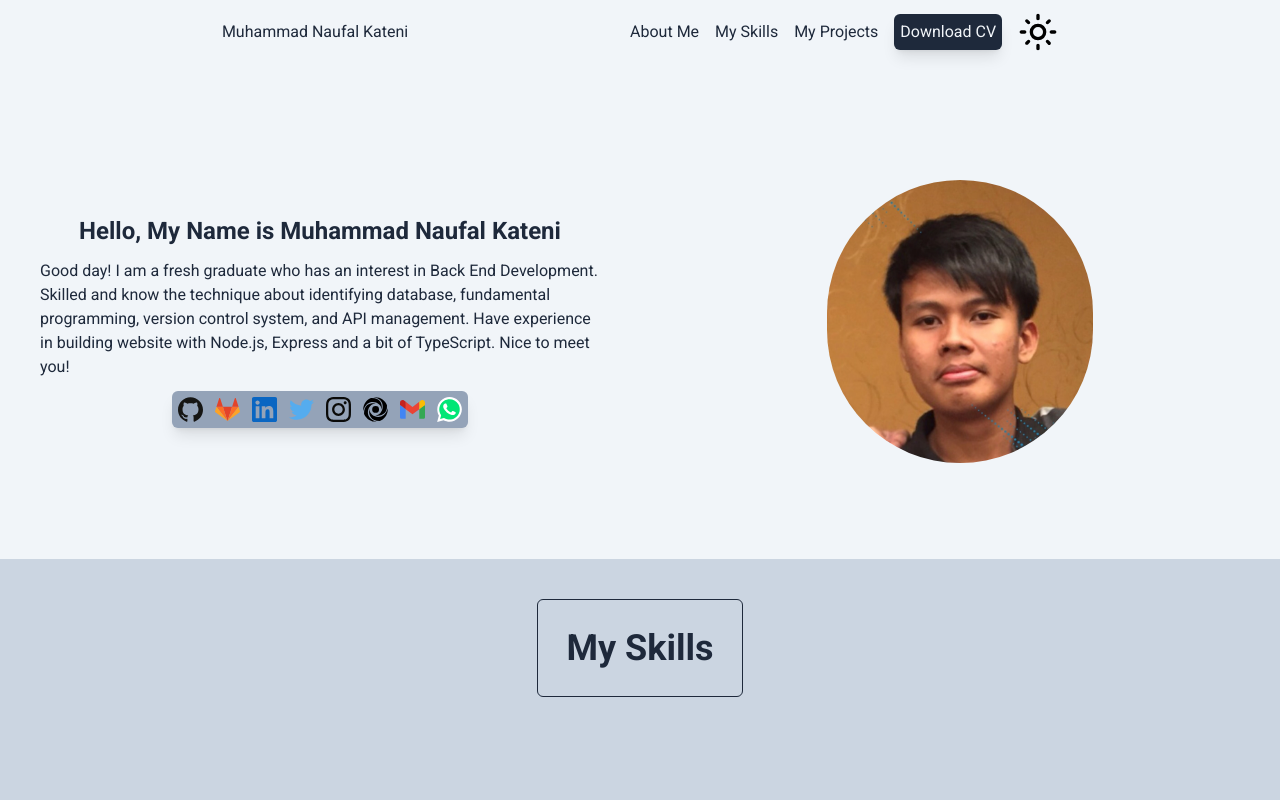
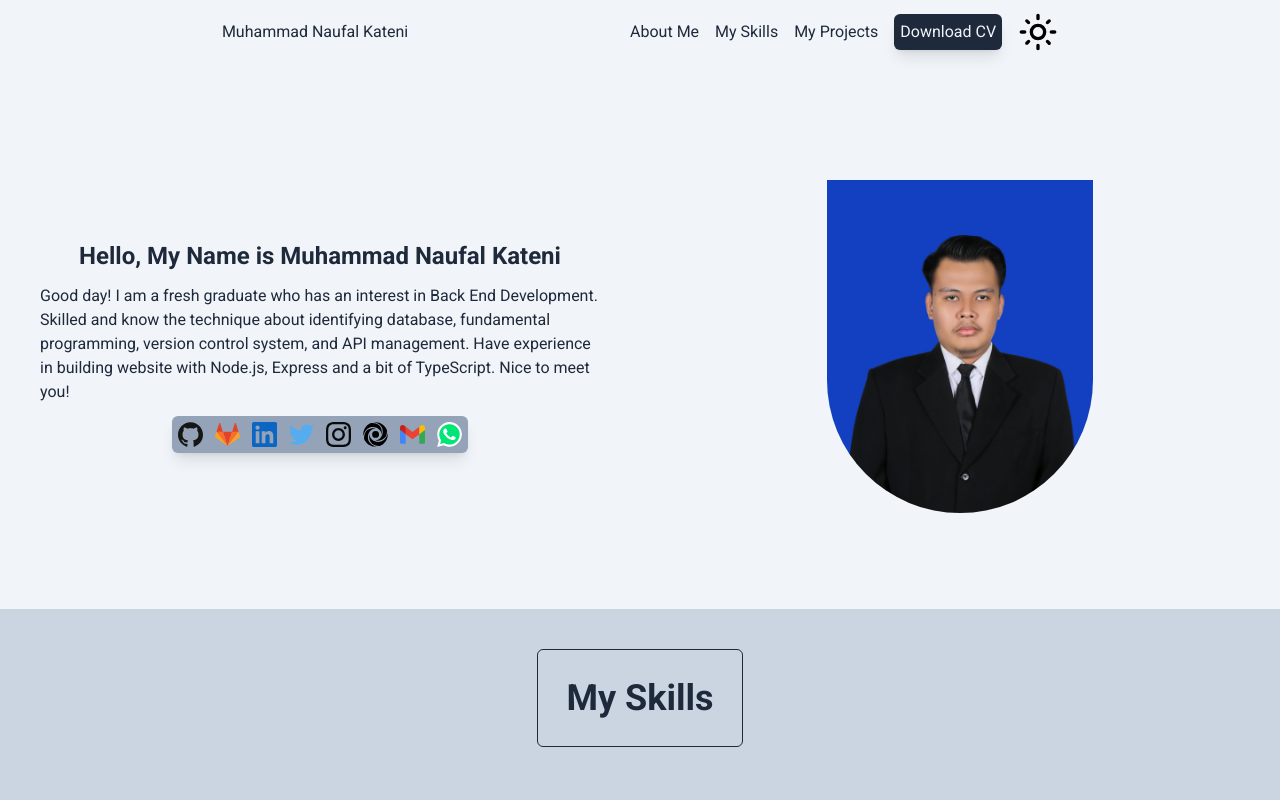
Before and after one commit to NaufalK25/portfolio, a React (Vite) app: page / in a window 1280 px wide. Shown: the top 800 px of the page. Built offline with nearby package versions, Linux system fonts and the light colour scheme; no server answers.

Commit message:
change profie picture to the latest

```diff
--- a/src/components/contents/sections/AboutMe.jsx
+++ b/src/components/contents/sections/AboutMe.jsx
@@ -30,7 +30,7 @@ const AboutMe = () => {
             src='img/muhammad-naufal-kateni.jpg'
             alt='Muhammad Naufal Kateni'
             title='Muhammad Naufal Kateni'
-            className='rounded-full'
+            className='rounded-b-full'
           />
         </a>
       </section>
```
Also changed, not shown: public/img/muhammad-naufal-kateni.jpg, public/img/repositories/portfolio.jpg.
